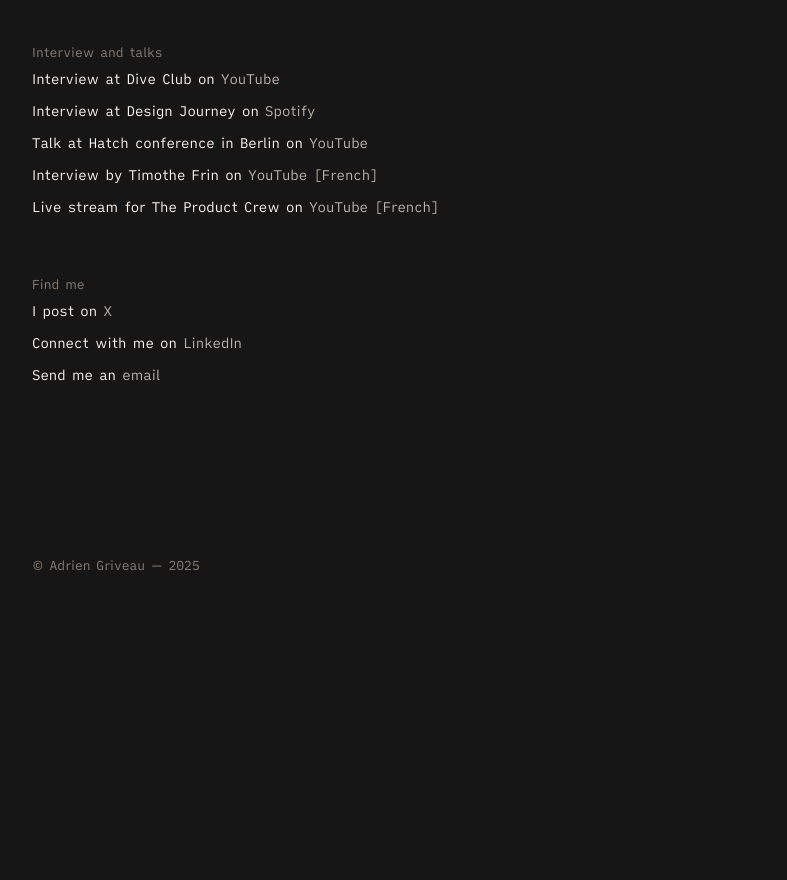
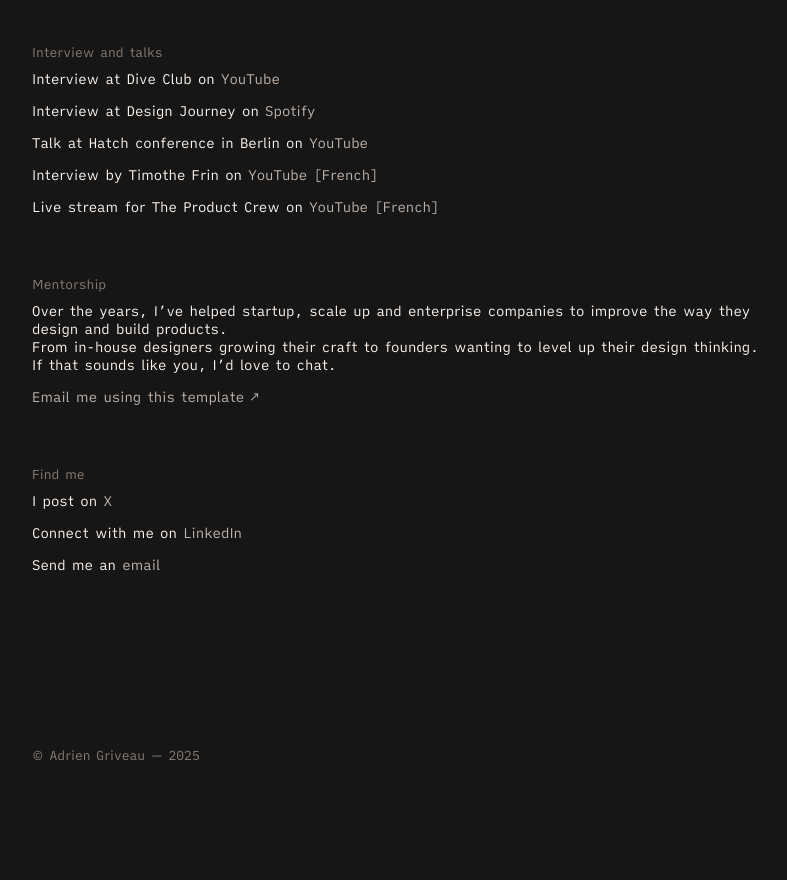
Before and after one commit to Adrien-Griveau/folio, a website built with webpack: page index.html in a window 1280 px wide. Shown: the part 716-1596 px from the top of the page, without its empty margins (228-1015 px from the left). Before the commit the page ends 1423 px from the top, so only its background shows below. Built offline with nearby package versions, Linux system fonts and the light colour scheme; files whose address does not match are found by name.

Commit message:
Update index.html

```diff
--- a/index.html
+++ b/index.html
@@ -149,6 +149,16 @@
           >
         </p>
       </div>
+      <div class="mentorship">
+        <h3>Mentorship</h3>
+        <p>
+            Over the years, I’ve helped startup, scale up and enterprise companies to improve the way they design and build products.<br>From in-house designers growing their craft to founders wanting to level up their design thinking.
+            <br>If that sounds like you, I’d love to chat.
+            <br> </p> <p class="fade">
+          <a href="mailto:adrien.griveau@gmail.com?subject=Inquiry%20about%20your%20Mentorship%20Program%20for%20In-House%20Designers&body=Hello%20Adrien%2C%0D%0A%0D%0AI%E2%80%99m%20interested%20in%20learning%20more%20about%20your%20mentorship%20program%20for%20in%E2%80%91house%20designers.%0D%0A%0D%0AMy%20current%20company%3A%0D%0AMy%20role%3A%0D%0AMy%20current%20needs%3A%0D%0ABest%20time%20to%20talk%3A%0D%0A%0D%0AThanks%2C%0D%0A[Your%20Name]">Email me using this template ↗</a>
+        </p>
+      </div>
+      <div class="mentorship">
       <div class="experience">
         <h3>Find me</h3>
         <p>
```
